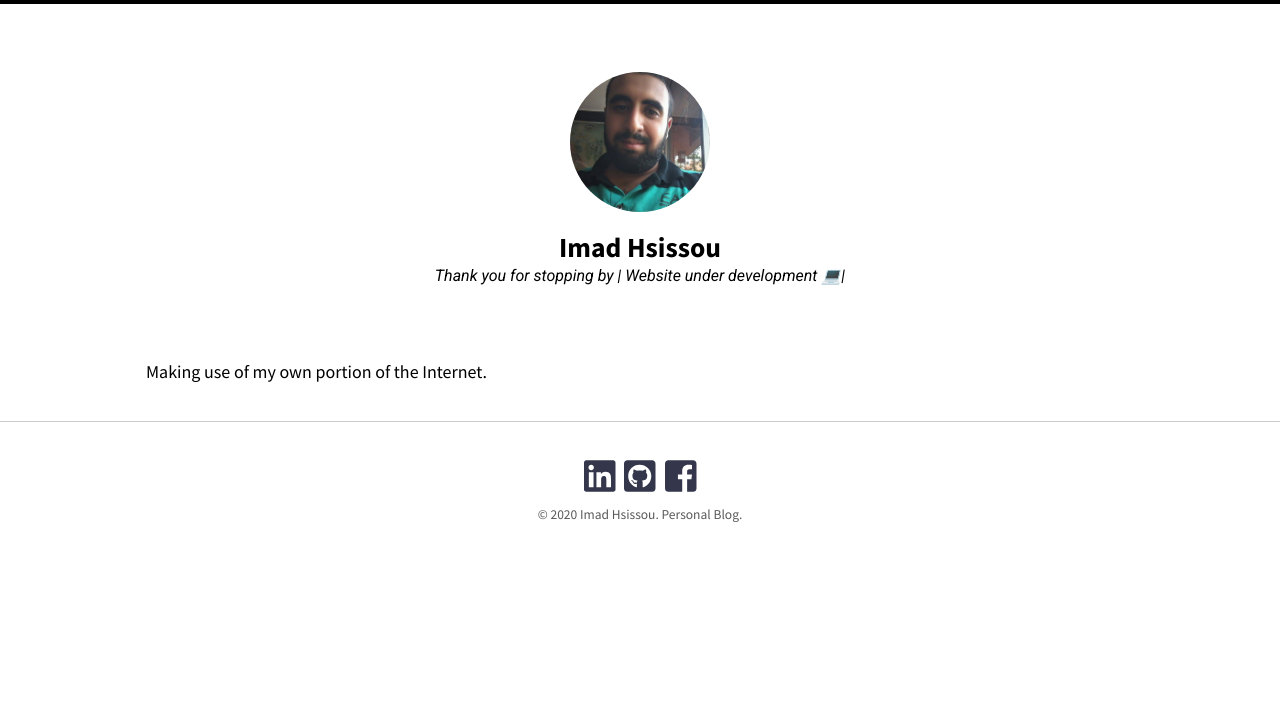
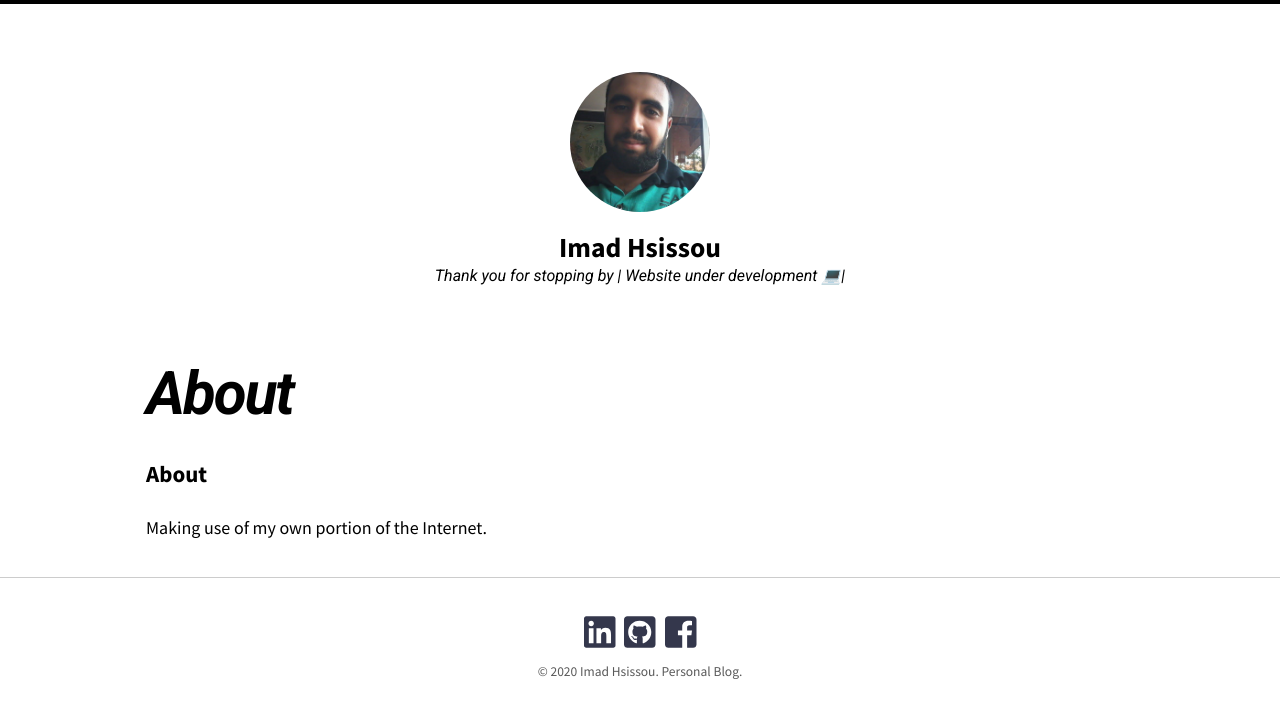
Before and after one commit to imadhsissou/imadhsissou.github.io, a Jekyll site: the page built from about.md, in a window 1280 px wide. Shown: the top 718 px of the page. Built offline with Jekyll 4.4.1, drawn with Linux system fonts in a browser that asks for light colours; nearby versions of some CDN libraries; our own code applies the rules of GitHub Pages for plain Markdown files.

Commit message:
Update about.md

```diff
--- a/about.md
+++ b/about.md
@@ -2,4 +2,6 @@
 layout: page
 ---
 
+### About
+
 Making use of my own portion of the Internet.
```
